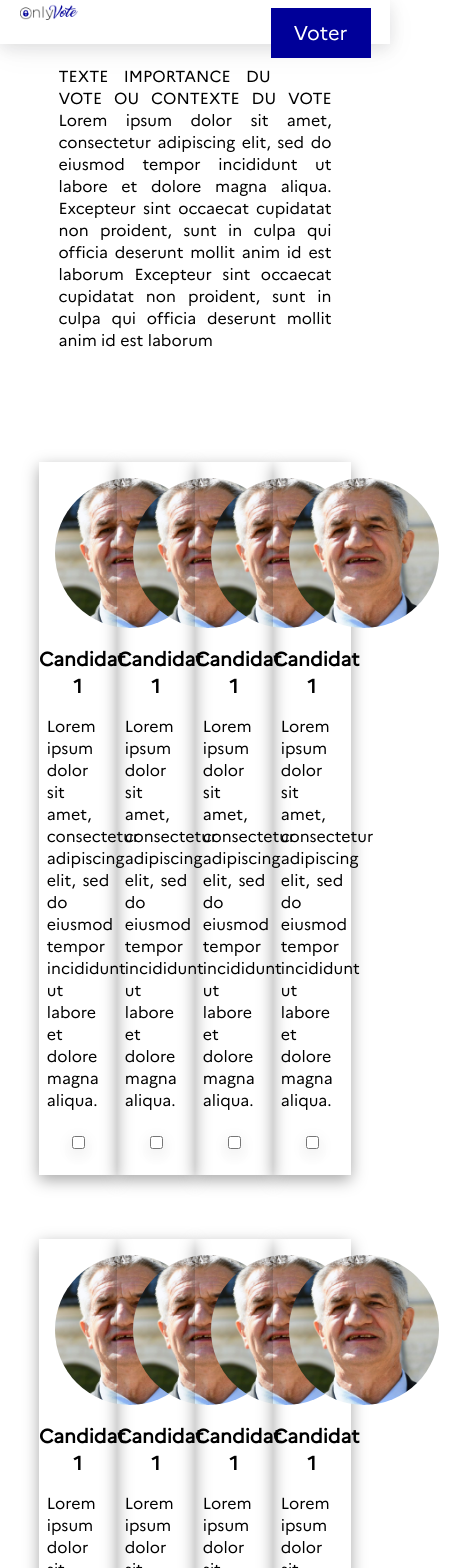
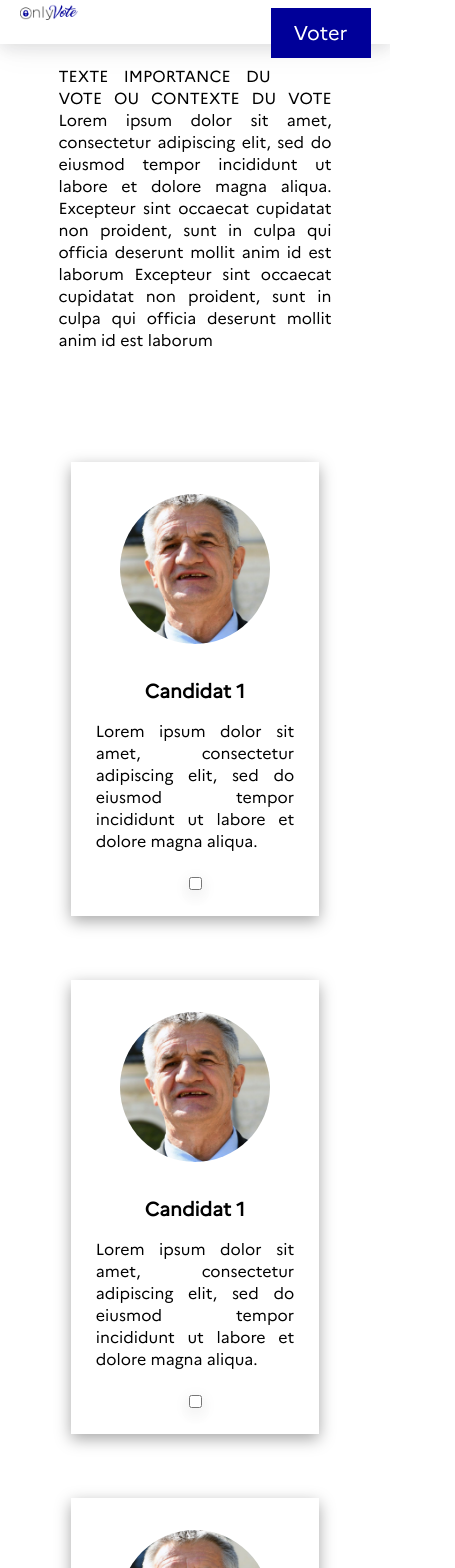
Before and after one commit to victorbillaud/OnlyVote, a React (Create React App) app: page /vote in a window 390 px wide. Shown: the top 1568 px of the page, 455 px wide, since content can reach past the window. Built offline with nearby package versions, Linux system fonts and the light colour scheme.

Commit message:
Avancement page vote

```diff
--- a/src/Components/HomeCards/HomeCards.css
+++ b/src/Components/HomeCards/HomeCards.css
@@ -22,6 +22,9 @@
     margin: 0 auto;
     display: block;
     padding : 1em;
+    overflow: auto;
+    width : 100%;
+    height: auto;
 }
 
 .CardExplain{
--- a/src/Components/Vote/Vote.css
+++ b/src/Components/Vote/Vote.css
@@ -17,11 +17,9 @@
     margin : 5em auto;
     display: flex;
     flex-wrap: wrap;
+    justify-content: space-evenly;
 }
 
-.cardtest{
-    margin : 2em;
-}
 
 .Checkbox{
     margin: 1em auto;
--- a/src/Components/Vote/Vote.jsx
+++ b/src/Components/Vote/Vote.jsx
@@ -17,9 +17,9 @@ function Vote() {
                 <VoteCards/>
                 <VoteCards/>
                 <VoteCards/>
-                <VoteCards/>
-                <VoteCards/>
             </div>
+
+
 
         </div>
 
--- a/src/Components/VoteCards/VoteCards.css
+++ b/src/Components/VoteCards/VoteCards.css
@@ -2,6 +2,27 @@
     display: block;
     box-shadow: rgba(0, 0, 0, 0.35) 0px 5px 15px;
     width: 25%;
+    margin : 2em;
+    min-width: 200px;
+}
+
+@media only screen and (max-width: 660px){
+    .VoteCardContainer{
+        width: 100%;
+    }
+}
+
+.PictureContainer{
+    max-width: 150px;
+    max-height: 150px;
     margin : 2em auto;
+    padding : 0 1em;
+}
+
+.CardPictureVote {
+    border-radius: 100px;
+    display: block;
+    width : 100%;
+    height: auto;
 
 }
--- a/src/Components/VoteCards/VoteCards.jsx
+++ b/src/Components/VoteCards/VoteCards.jsx
@@ -6,7 +6,9 @@ function VoteCards() {
     return (
 
         <div class="VoteCardContainer">
-            <img src={candidat} alt="Candidat 1 photo" class="CardPicture" width="150px" height="150px"/>
+            <div class="PictureContainer">
+                <img src={candidat} alt="Candidat 1 photo" class="CardPictureVote"/>
+            </div>
             <div className="CardTitle">Candidat 1</div>
             <div class="CardExplain">Lorem ipsum dolor sit amet, consectetur adipiscing elit, sed do eiusmod tempor incididunt ut labore et dolore magna aliqua.</div>
             <div class="Checkbox"><input type="checkbox" /></div>
```
